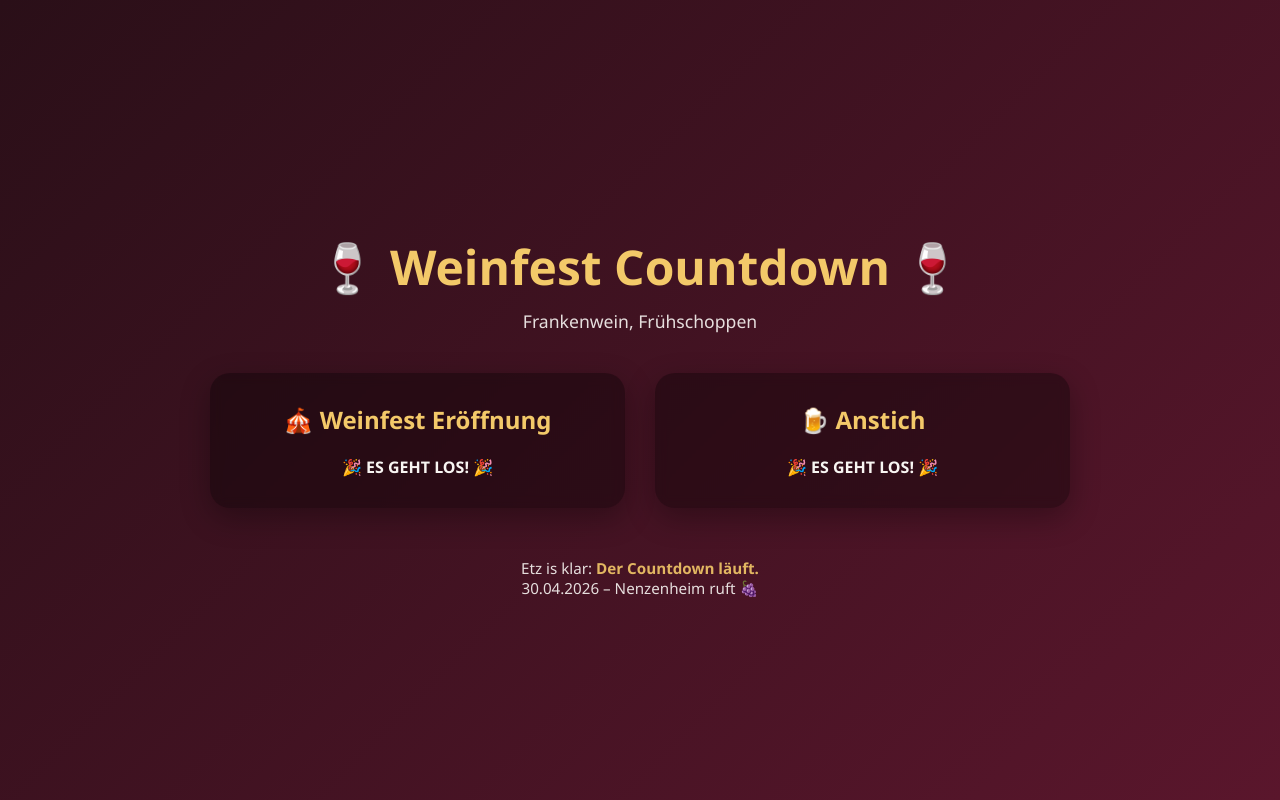
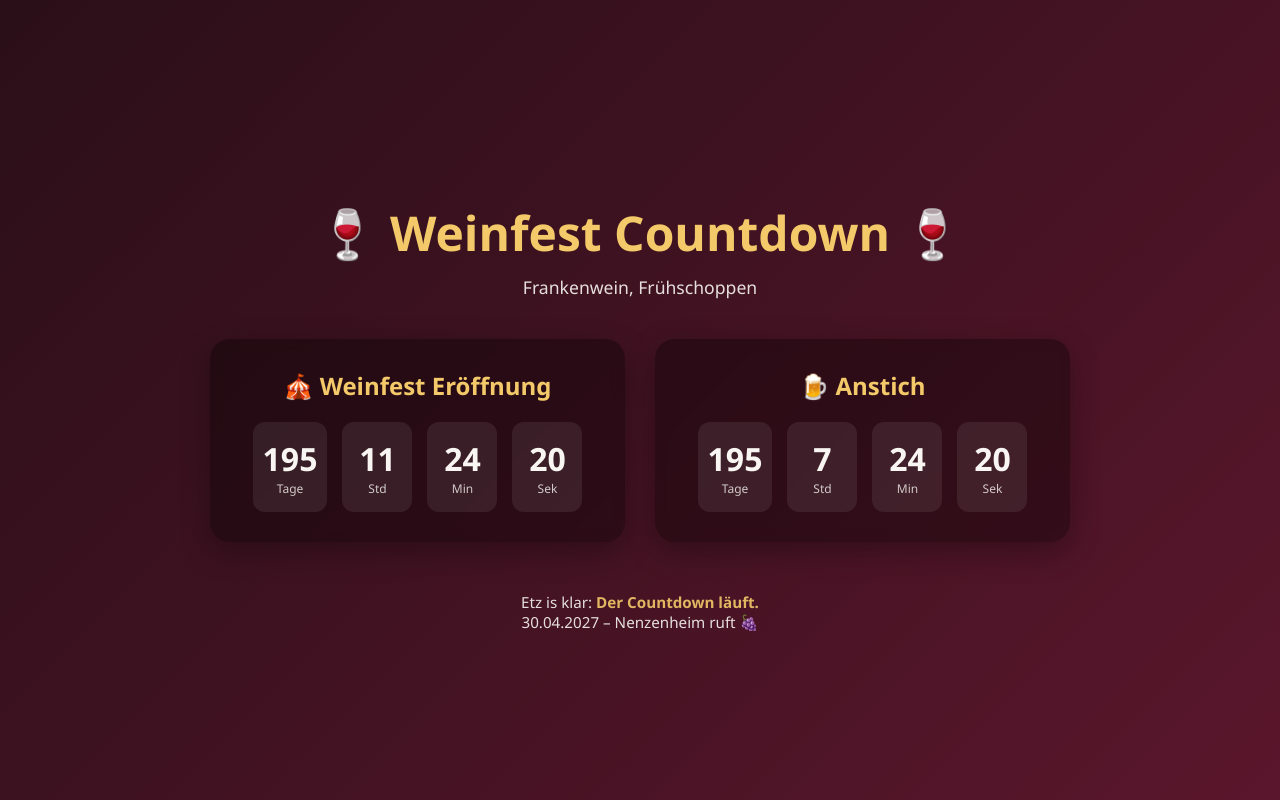
Before and after one commit to InstantUniversal/WeinfestTimer, a plain HTML site: page index.html in a window 1280 px wide. Drawn offline with Linux system fonts and the light colour scheme.

Commit message:
Update event dates to 2027 in index.html

```diff
--- a/index.html
+++ b/index.html
@@ -135,13 +135,13 @@ h1 {
 
   <div class="footer">
     Etz is klar: <span>Der Countdown läuft.</span><br/>
-    30.04.2026 – Nenzenheim ruft 🍇
+    30.04.2027 – Nenzenheim ruft 🍇
   </div>
 </div>
 
 <script>
-const festDate = new Date("2026-04-30T20:00:00");
-const anstichDate = new Date("2026-04-30T16:00:00");
+const festDate = new Date("2027-04-30T20:00:00");
+const anstichDate = new Date("2027-04-30T16:00:00");
 
 function createTimer(containerId, targetDate) {
   const container = document.getElementById(containerId);
```
